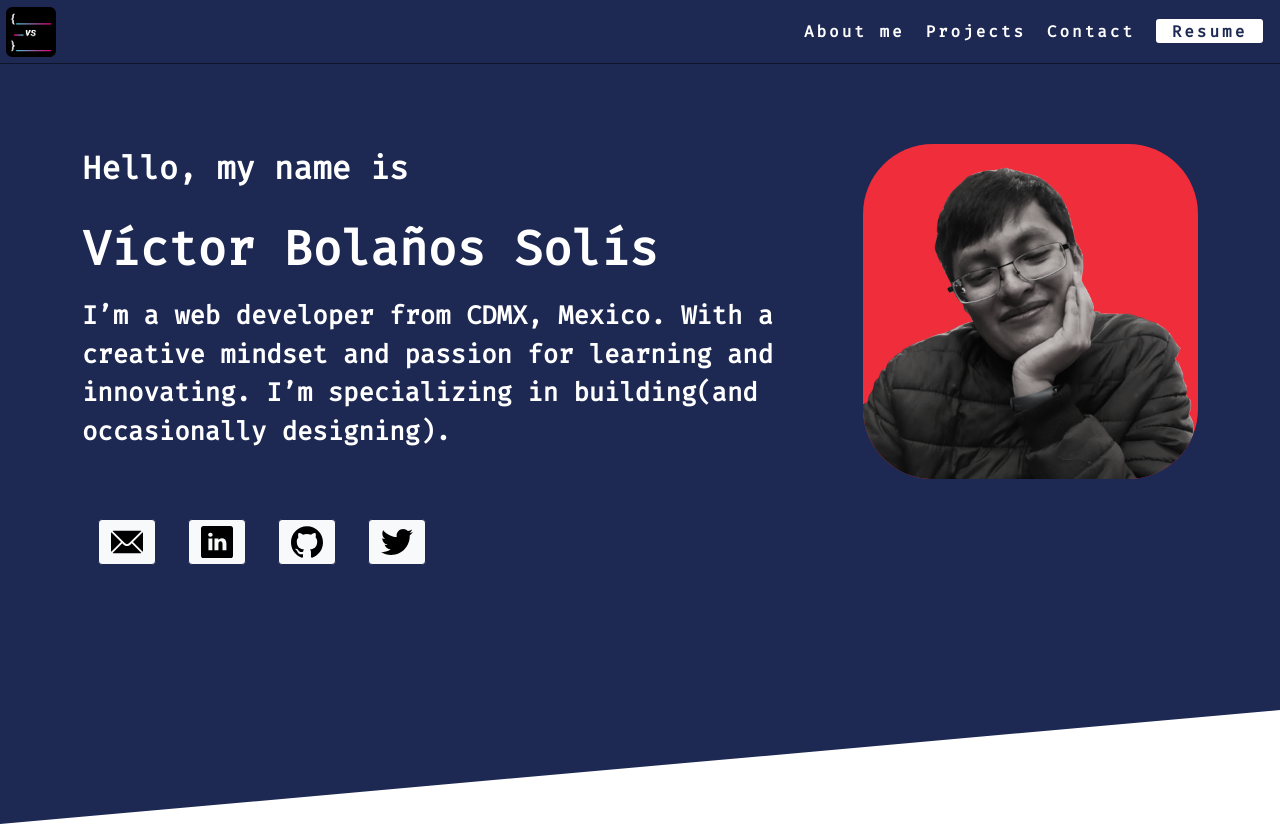
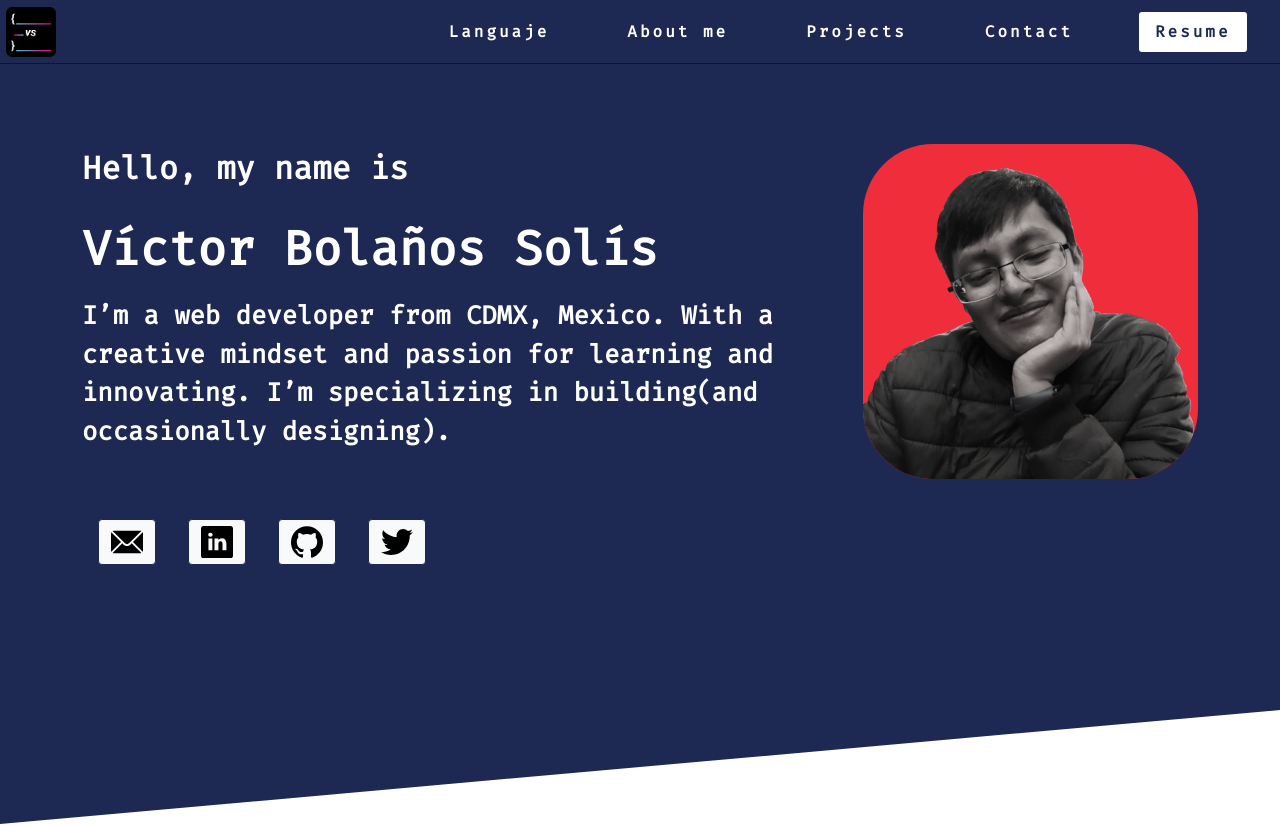
Before and after one commit to Vicktorbs/AngularPortfolio, an Angular app: page / in a window 1280 px wide. Shown: the top 826 px of the page. Built offline with nearby package versions, Linux system fonts and the light colour scheme.

Commit message:
Navbar distribution fixed

```diff
--- a/src/app/components/hero/hero.component.css
+++ b/src/app/components/hero/hero.component.css
@@ -96,8 +96,14 @@
 }
 
 @media (max-width: 992px) {
+    .font-headers {
+        font-size: 1.4rem;
+    }
     .font-super {
-        font-size: 2.3rem;
+        font-size: 1.6rem;
+    }
+    .font-content {
+        font-size: 1.4rem;
     }
 }
 
@@ -118,8 +124,8 @@
         width: 50%;
         place-self: center;
     }
-    .greet {
-        margin-top: 2rem;
+    #greet {
+        /* margin-top: 2rem; */
         grid-row-start: 2;
         grid-row-end: 3;
     }
--- a/src/app/components/hero/hero.component.html
+++ b/src/app/components/hero/hero.component.html
@@ -1,6 +1,6 @@
 <div class="hero">
     <div class="container hero-container">
-        <p class="font-headers greet">
+        <p class="font-headers" id="greet">
             Hello, my name is
         </p>
         <div class="name-wrapper">
--- a/src/app/components/navbar/navbar.component.css
+++ b/src/app/components/navbar/navbar.component.css
@@ -3,12 +3,155 @@
     margin: .4rem;
 }
 
-.btn-resume {
+nav {
+    border-bottom: 0.01rem solid #0e152b;
+    display: flex;
+    justify-content: space-between;
+    align-items: center;
+    min-height: 8vh;
+    background-color: var(--space-blue);
+    font-family: 'Poppins', sans-serif;
+}
+
+.logo {
+    color: #ffffff;
+    text-transform: uppercase;
+    letter-spacing: 5px;
+    font-size: 20px;
+}
+
+.nav-links {
+    display: flex;
+    justify-content: space-around;
+    width: 70%;
+    margin: .4rem;
+}
+
+.nav-links li {
+    list-style: none;
+    height: 40px;
+    display: flex;
+    align-items: center;
+    padding: 0 12px;
+    border-radius: 5px;
+}
+
+.nav-links li:hover {
+    background: #101b3f;
+}
+
+.nav-links p {
+    margin: 0;
+}
+.nav-links a,
+.nav-links p {
+    color: #ffffff;
+    text-decoration: none;
+    letter-spacing: 3px;
+    font-weight: bold;
+}
+
+.burger {
+    display: none;
+    cursor: pointer;
+    margin-right: .8rem;
+}
+
+.burger div {
+    width: 25px;
+    height: 3px;
+    background-color: #ffffff;
+    margin: 5px;
+    transition: all 0.3s ease;
+}
+
+@media screen and (max-width: 1024px) {
+    .nav-links {
+        width: 60%;
+        margin: 0px;
+    }
+}
+
+@media screen and (max-width: 768px) {
+
+    .font-headers {
+        font-size: 1rem;
+        font-weight: bold;
+    }
+
+    .font-content {
+        font-size: 16px;
+        font-weight: bold;
+    }
+
+    .font-super {
+        font-size: 1.3rem !important;
+        font-weight: bold;
+    }
+    .nav-links {
+        position: absolute;
+        right: 0px;
+        height: 92vh;
+        top: 8vh;
+        background-color: var(--space-blue);
+        /* filter: brightness(90%); */
+        display: none;
+        flex-direction: column;
+        align-items: center;
+        width: 60%;
+        transform: translateX(100%);
+        transition: transform 0.5s ease-in;
+        margin: 0px;
+    }
+    .nav-links li {
+        opacity: 0;
+    }
+    .burger {
+        display: block;
+    }
+}
+
+.nav-active {
+    transform: translateX(0%);
+    display: flex;
+}
+
+@keyframes navLinkFade {
+    from {
+        opacity: 0;
+        transform: translateX(50px);
+    }
+    to {
+        opacity: 1;
+        transform: translateX(0px);
+    }
+}
+
+.toggle .line1 {
+    transform: rotate(-45deg) translate(-5px, 6px);
+}
+
+.toggle .line2 {
+    opacity: 0;
+}
+
+.toggle .line3 {
+    transform: rotate(45deg) translate(-5px, -6px);
+}
+
+li#resume-contiainer {
+    padding: 0;
+}
+
+li#resume-contiainer .btn-resume {
     background: #fff;
+    height: 40px;
+    display: flex;
+    align-items: center;
     padding: 0.1rem 1rem;
     border: none;
     border-radius: 3px;
-    color: var(--space-blue);
+    color: #1D2953;
     transition: all 0.3s ease;
 }
 
@@ -22,7 +165,3 @@
         padding: 0.3rem 1rem;
     }
 }
-
-nav {
-    border-bottom: 0.01rem solid #0e152b;
-}
--- a/src/app/components/navbar/navbar.component.html
+++ b/src/app/components/navbar/navbar.component.html
@@ -3,6 +3,9 @@
         <img src="../../../assets/img/Logo.png" alt="Victor Logo">
     </div>
     <ul class="nav-links">
+        <li>
+            <p>Languaje</p>
+        </li>
         <li>
             <a href="#about-me" (click)="navSlice()">About me</a>
         </li>
@@ -12,7 +15,7 @@
         <li>
             <a href="#contact-me" (click)="navSlice()">Contact</a>
         </li>
-        <li>
+        <li id="resume-contiainer">
             <a href="/assets/files/Victor Bolanos Solis Resume.pdf"
                 target="_blank"
                 rel="noopener noreferrer"
--- a/src/styles.css
+++ b/src/styles.css
@@ -21,126 +21,5 @@
     font-weight: bold;
 }
 
-nav {
-    display: flex;
-    justify-content: space-between;
-    align-items: center;
-    min-height: 8vh;
-    background-color: var(--space-blue);
-    font-family: 'Poppins', sans-serif;
-}
-
-.logo {
-    color: #ffffff;
-    text-transform: uppercase;
-    letter-spacing: 5px;
-    font-size: 20px;
-}
-
-.nav-links {
-    display: flex;
-    justify-content: space-around;
-    width: 40%;
-    margin: .4rem;
-}
-
-.nav-links li {
-    list-style: none;
-}
-
-.nav-links a {
-    color: #ffffff;
-    text-decoration: none;
-    letter-spacing: 3px;
-    font-weight: bold;
-}
-
-.burger {
-    display: none;
-    cursor: pointer;
-    margin-right: .8rem;
-}
-
-.burger div {
-    width: 25px;
-    height: 3px;
-    background-color: #ffffff;
-    margin: 5px;
-    transition: all 0.3s ease;
-}
-
-@media screen and (max-width: 1024px) {
-    .nav-links {
-        width: 60%;
-        margin: 0px;
-    }
-}
-
-@media screen and (max-width: 768px) {
-
-    .font-headers {
-        font-size: 1rem;
-        font-weight: bold;
-    }
-
-    .font-content {
-        font-size: 16px;
-        font-weight: bold;
-    }
-
-    .font-super {
-        font-size: 1.3rem !important;
-        font-weight: bold;
-    }
-    .nav-links {
-        position: absolute;
-        right: 0px;
-        height: 92vh;
-        top: 8vh;
-        background-color: var(--space-blue);
-        /* filter: brightness(90%); */
-        display: none;
-        flex-direction: column;
-        align-items: center;
-        width: 60%;
-        transform: translateX(100%);
-        transition: transform 0.5s ease-in;
-        margin: 0px;
-    }
-    .nav-links li {
-        opacity: 0;
-    }
-    .burger {
-        display: block;
-    }
-}
-
-.nav-active {
-    transform: translateX(0%);
-    display: flex;
-}
-
-@keyframes navLinkFade {
-    from {
-        opacity: 0;
-        transform: translateX(50px);
-    }
-    to {
-        opacity: 1;
-        transform: translateX(0px);
-    }
-}
-
-.toggle .line1 {
-    transform: rotate(-45deg) translate(-5px, 6px);
-}
-
-.toggle .line2 {
-    opacity: 0;
-}
-
-.toggle .line3 {
-    transform: rotate(45deg) translate(-5px, -6px);
-}
 html, body { height: 100%; }
 body { margin: 0; font-family: Roboto, "Helvetica Neue", sans-serif; }
```
